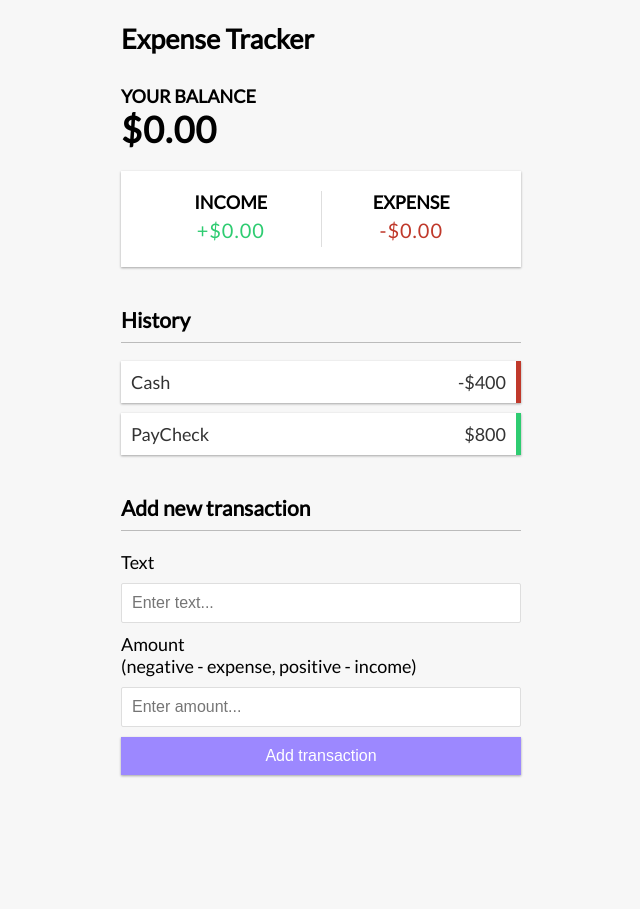
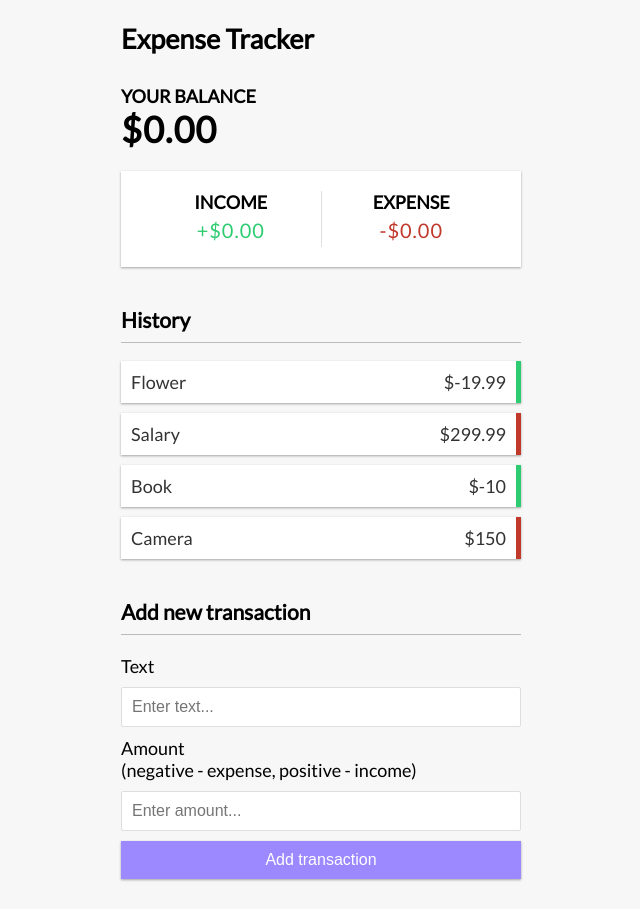
Before and after one commit to feranmiemmanuel/expense-track, a Vue app: page / in a window 1280 px wide. Shown: the whole page, without its empty margins (319-959 px from the left). Before the commit the page ends 805 px from the top, so only its background shows below. Built offline with nearby package versions, Linux system fonts and the light colour scheme; the HTML template or start-up script is replaced by a standard one.

Commit message:
options api

```diff
--- a/src/components/TransactionList.vue
+++ b/src/components/TransactionList.vue
@@ -1,11 +1,26 @@
 <template>
     <h3>History</h3>
       <ul id="list" class="list">
-        <li class="minus">
-          Cash <span>-$400</span><button class="delete-btn">x</button>
-        </li>
-        <li class="plus">
-          PayCheck <span>$800</span><button class="delete-btn">x</button>
+        <li
+        v-for="transaction in transactions"
+        :key="transaction.id"
+        :class="transaction.amount > 0 ? 'minus' : 'plus'"
+        >
+          {{ transaction.text }} <span>${{ transaction.amount }}</span><button class="delete-btn">x</button>
         </li>
       </ul>
 </template>
+<script>
+  export default {
+    data() {
+      return {
+        transactions: [
+          { id: 1, text: 'Flower', amount: -19.99 },
+          { id: 2, text: 'Salary', amount: 299.99 },
+          { id: 3, text: 'Book', amount: -10  },
+          { id: 4, text: 'Camera', amount: 150 },
+        ]
+      }
+    }
+  }
+</script>
```
